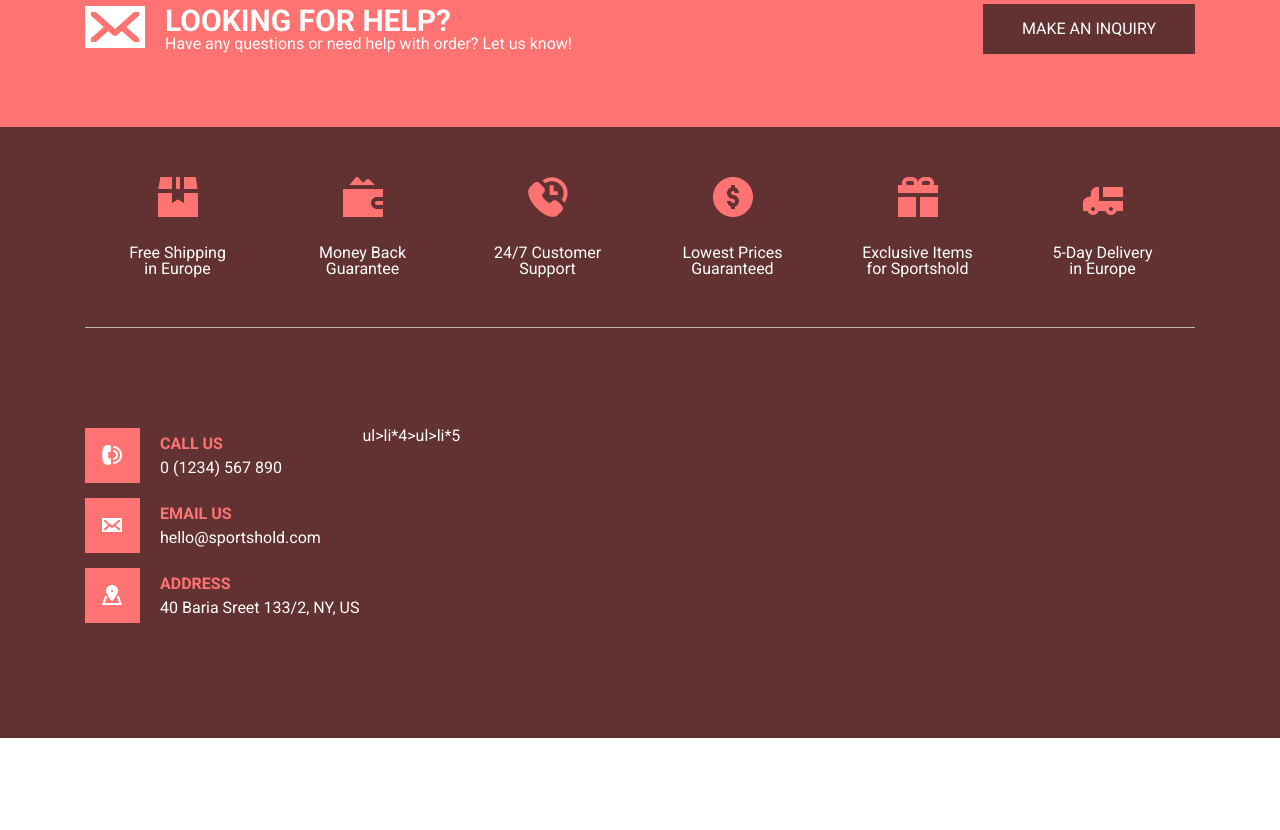
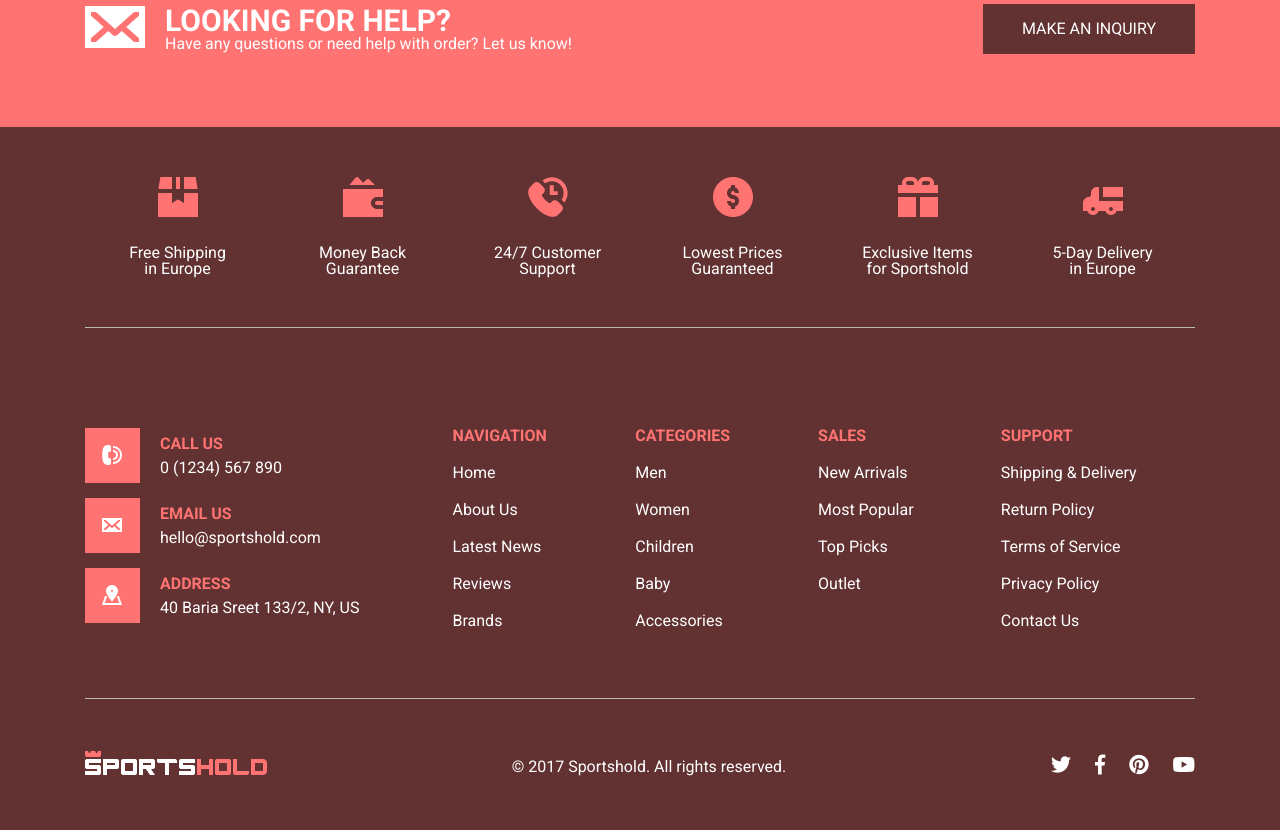
Before and after one commit to fedorova-olya/-psd-, a website: page index.html in a window 1280 px wide. Shown: the part 3559-4389 px from the top of the page. Before the commit the page ends 4297 px from the top, so only its background shows below. Drawn offline with Linux system fonts and the light colour scheme.

Commit message:
100%, но пока без адаптива

```diff
--- a/index.html
+++ b/index.html
@@ -7,7 +7,8 @@
     <meta http-equiv="X-UA-Compatible" content="ie=edge">
 
     <title>Document</title>
-
+    <link rel="stylesheet" href="https://use.fontawesome.com/releases/v5.6.1/css/all.css"
+        integrity="sha384-gfdkjb5BdAXd+lj+gudLWI+BXq4IuLW5IT+brZEZsLFm++aCMlF1V92rMkPaX4PP" crossorigin="anonymous">
     <link rel="stylesheet" href="build/css/style.css">
     <link href="https://fonts.googleapis.com/css?family=Roboto:400,700,900&display=swap" rel="stylesheet">
 </head>
@@ -403,11 +404,72 @@
             </div>
             <!--end footer block contact -->
 
-            <div class="footer"></div>
-            <!-- footer block footer -->
-            ul>li*4>ul>li*5
-        </div>
-        <!--end footer block footer -->
+            <div class="footer">
+                <!-- footer block footer -->
+                <ul class="main">
+                    <li>Navigation
+                        <ul class="footer_block">
+                            <li>Home</li>
+                            <li>About Us
+                            </li>
+                            <li>Latest News
+                            </li>
+                            <li>Reviews</li>
+                            <li>Brands</li>
+                        </ul>
+                    </li>
+                    <li>Categories
+                        <ul class="footer_block">
+                            <li>Men</li>
+                            <li>Women</li>
+                            <li>Children</li>
+                            <li>Baby</li>
+                            <li>Accessories</li>
+                        </ul>
+                    </li>
+                    <li>Sales
+                        <ul class="footer_block">
+                            <li>New Arrivals
+                            </li>
+                            <li>Most Popular
+                            </li>
+                            <li>Top Picks
+                            </li>
+                            <li>Outlet</li>
+                        </ul>
+                    </li>
+                    <li>SUPPORT
+                        <ul class="footer_block">
+                            <li>Shipping & Delivery
+                            </li>
+                            <li>Return Policy
+                            </li>
+                            <li>Terms of Service
+                            </li>
+                            <li>Privacy Policy
+                            </li>
+                            <li>Contact Us</li>
+                        </ul>
+                    </li>
+                </ul>
+            </div>
+            <!--end footer block footer -->
+            <div class="footer_block__lower">
+                <!-- footer block footer-lower -->
+                <div class="logo">
+                    <a href="#">
+                        <img src="build/img/logo.png" alt="">
+                    </a>
+                </div>
+                <p>© 2017 Sportshold. All rights reserved.</p>
+                <div class="social">
+                    <a href="#"><i class="fab fa-twitter"></i></a>
+                    <a href="#"><i class="fab fa-facebook-f"></i></a>
+                    <a href="#"><i class="fab fa-pinterest"></i></a>
+                    <a href="#"><i class="fab fa-youtube"></i></a>
+                </div>
+            </div>
+            <!--end footer block footer-lower -->
 
     </footer>
 </body>
--- a/src/css/main.scss
+++ b/src/css/main.scss
@@ -790,10 +790,15 @@ section#forUs {
 
 footer {
     background: #623232;
-    padding: 100px 0;
+    padding: 100px 0 40px;
+
+
+    .wrapper {
+        flex-wrap: wrap;
 
         .contact {
             width: 25%;
+
 
             ul {
                 li {
@@ -839,4 +844,51 @@ footer {
                 }
             }
         }
+
+        .footer {
+            width: 65%;
+            margin-left: 90px;
+
+
+            ul.main {
+                display: flex;
+                justify-content: space-between;
+
+                >li {
+                    width: 24%;
+                    color: #ff7373;
+                    font-weight: 600;
+                    text-transform: uppercase;
+
+                    ul.footer_block {
+                        li {
+                            color: #fff;
+                            font-size: 16px;
+                            text-transform: none;
+                            font-weight: 300;
+                            margin-top: 21px;
                         }
+                    }
+                }
+            }
+        }
+
+        .footer_block__lower {
+            width: 100%;
+            display: flex;
+            align-items: flex-end;
+            justify-content: space-between;
+            padding: 52px 0;
+            margin-top: 60px;
+            border-top: 1px solid #bdb9b5;
+
+            .social {
+                a {
+                    margin-left: 20px;
+                    font-size: 20px;
+                }
+            }
+
+        }
+    }
+}
```
Also changed, not shown: build/css/style.css, src/css/main.css, 1 other file. Lines whose indentation alone changed are shown as unchanged.
